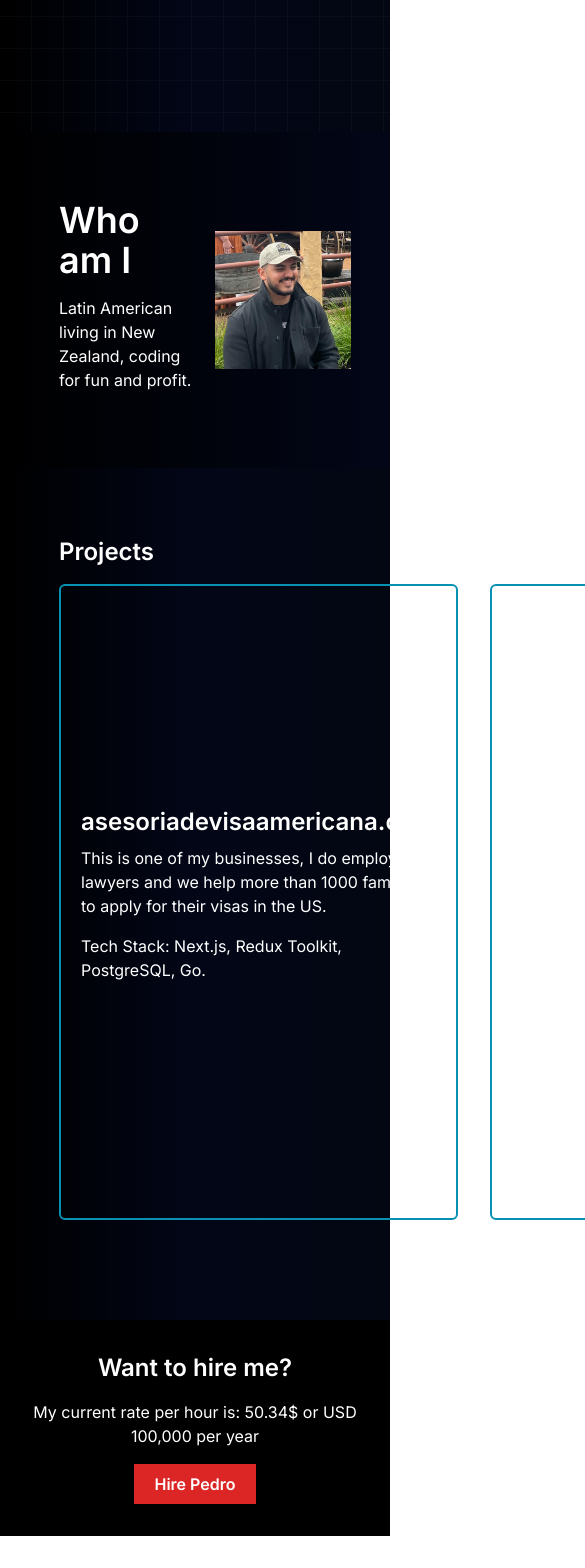
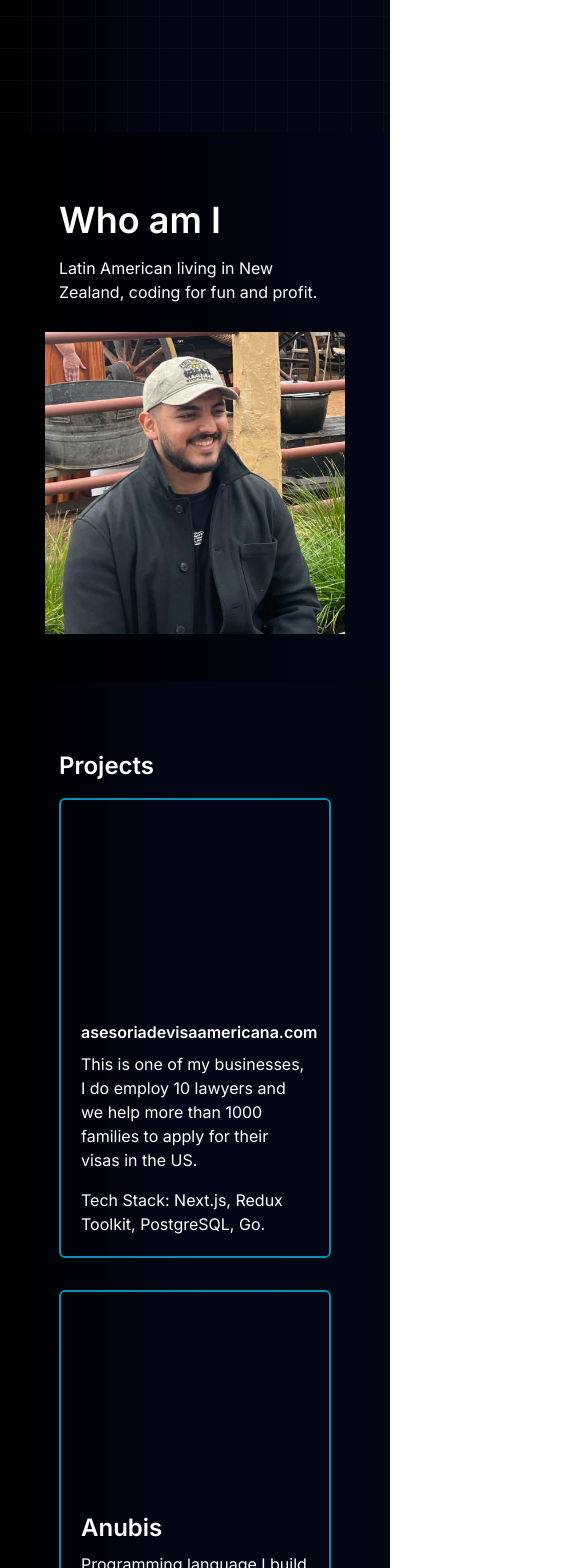
Before and after one commit to pedrouzcategui/pedrouzcategui.com, a Next.js app: page / in a window 390 px wide. Shown: the part 432-2000 px from the top of the page, 585 px wide, since content can reach past the window. Before the commit the page ends 1968 px from the top, so only its background shows below. Built offline with nearby package versions, Linux system fonts and the light colour scheme.

Commit message:
Fixed responsiveness but still shitty

```diff
--- a/src/app/page.tsx
+++ b/src/app/page.tsx
@@ -29,7 +29,7 @@ export default function Page() {
         </div>
       </div>
       <div className="bg-gradient-to-r from-black to-slate-950 py-12">
-        <div className="w-4/5 mx-auto flex items-center justify-between">
+        <div className="w-4/5 mx-auto flex flex-col xl:flex-row items-center justify-between">
           <div className="p-5 flex-1">
             <h2 className="text-4xl font-semibold mb-4">Who am I</h2>
             <p className="mb-2">Latin American living in New Zealand, coding for fun and profit.</p>
@@ -42,10 +42,10 @@ export default function Page() {
       <div className="w-4/5 mx-auto py-12">
         <div className="p-5">
           <h2 className="text-2xl font-semibold mb-4">Projects</h2>
-          <div className="flex gap-8 mb-8">
+          <div className="flex flex-col xl:flex-row gap-8 mb-8">
             <div className="border-cyan-600 border-2 rounded-md p-5 flex-1 hover:bg-slate-950 cursor-pointer transition-colors">
               <div className="w-full h-[200px]"></div>
-              <h2 className="text-2xl font-semibold mb-2">asesoriadevisaamericana.com</h2>
+              <h2 className="text-md xl:text-2xl font-semibold mb-2">asesoriadevisaamericana.com</h2>
               <p className="mb-4">This is one of my businesses, I do employ 10 lawyers and we help more than 1000 families to apply for their visas in the US.</p>
               <p>Tech Stack: Next.js, Redux Toolkit, PostgreSQL, Go.</p>
             </div>
```
